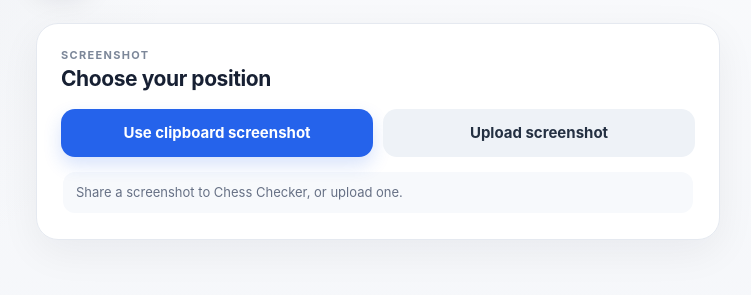
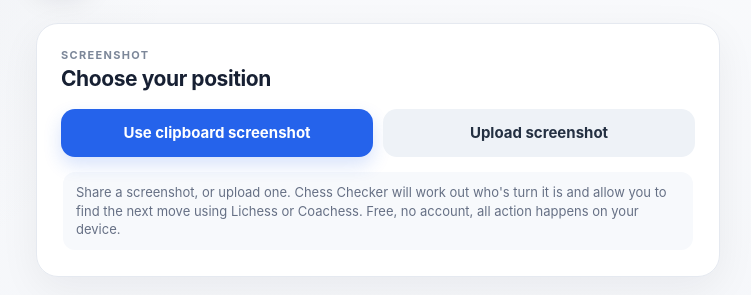
Before and after one commit to thewibblerr/chesschecker, a website: page index.html in a window 1280 px wide. Shown: the part 129-424 px from the top of the page, without its empty margins (262-1013 px from the left). Drawn offline with Linux system fonts and the light colour scheme.

Commit message:
Update Chess Checker intro copy

```diff
--- a/index.html
+++ b/index.html
@@ -28,7 +28,7 @@
         <button id="clipboard" class="primary">Use clipboard screenshot</button>
         <button id="choose" class="secondary">Upload screenshot</button>
       </div>
-      <p id="status" class="status">Share a screenshot to Chess Checker, or upload one.</p>
+      <p id="status" class="status">Share a screenshot, or upload one. Chess Checker will work out who's turn it is and allow you to find the next move using Lichess or Coachess. Free, no account, all action happens on your device.</p>
       <img id="preview" hidden alt="Screenshot preview" />
     </section>
 
```
